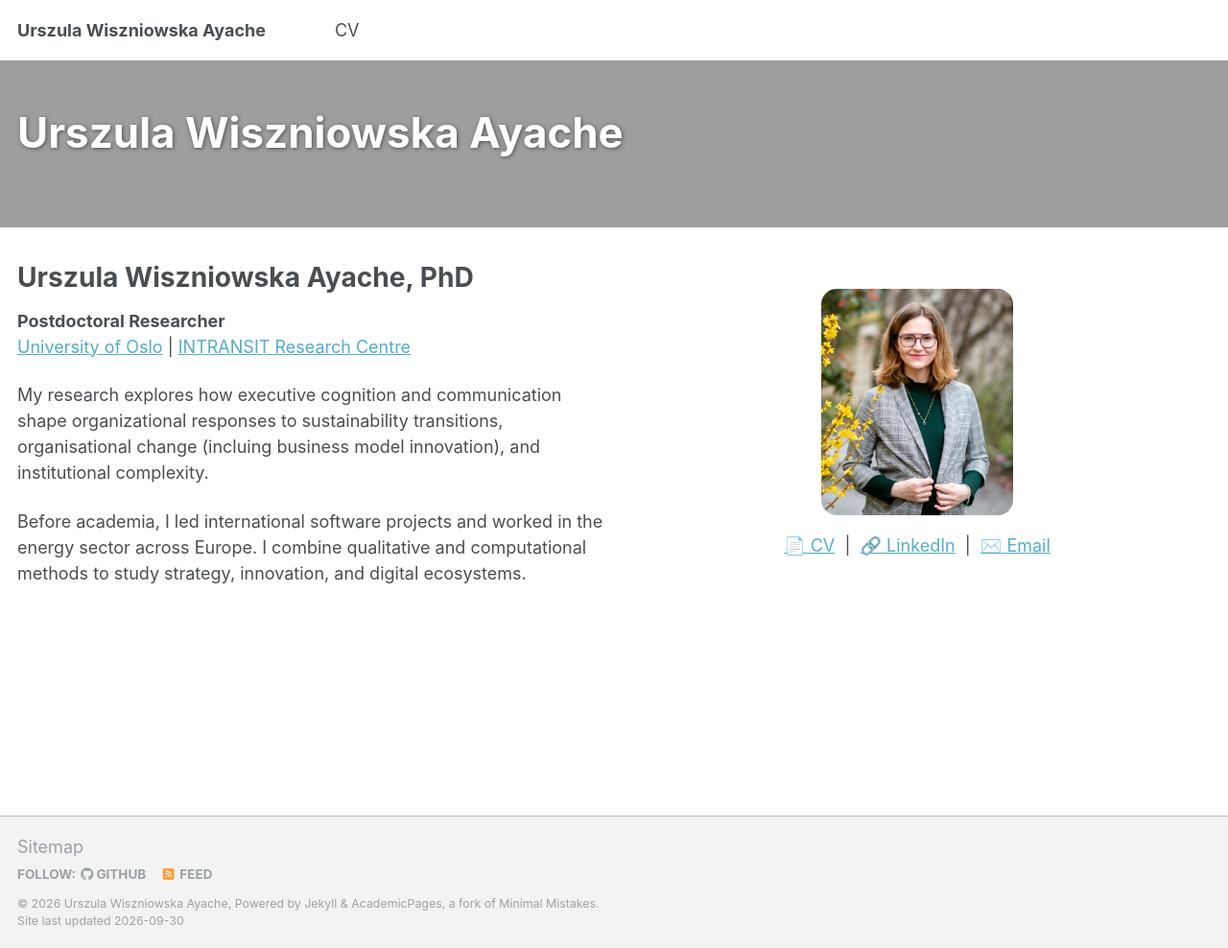
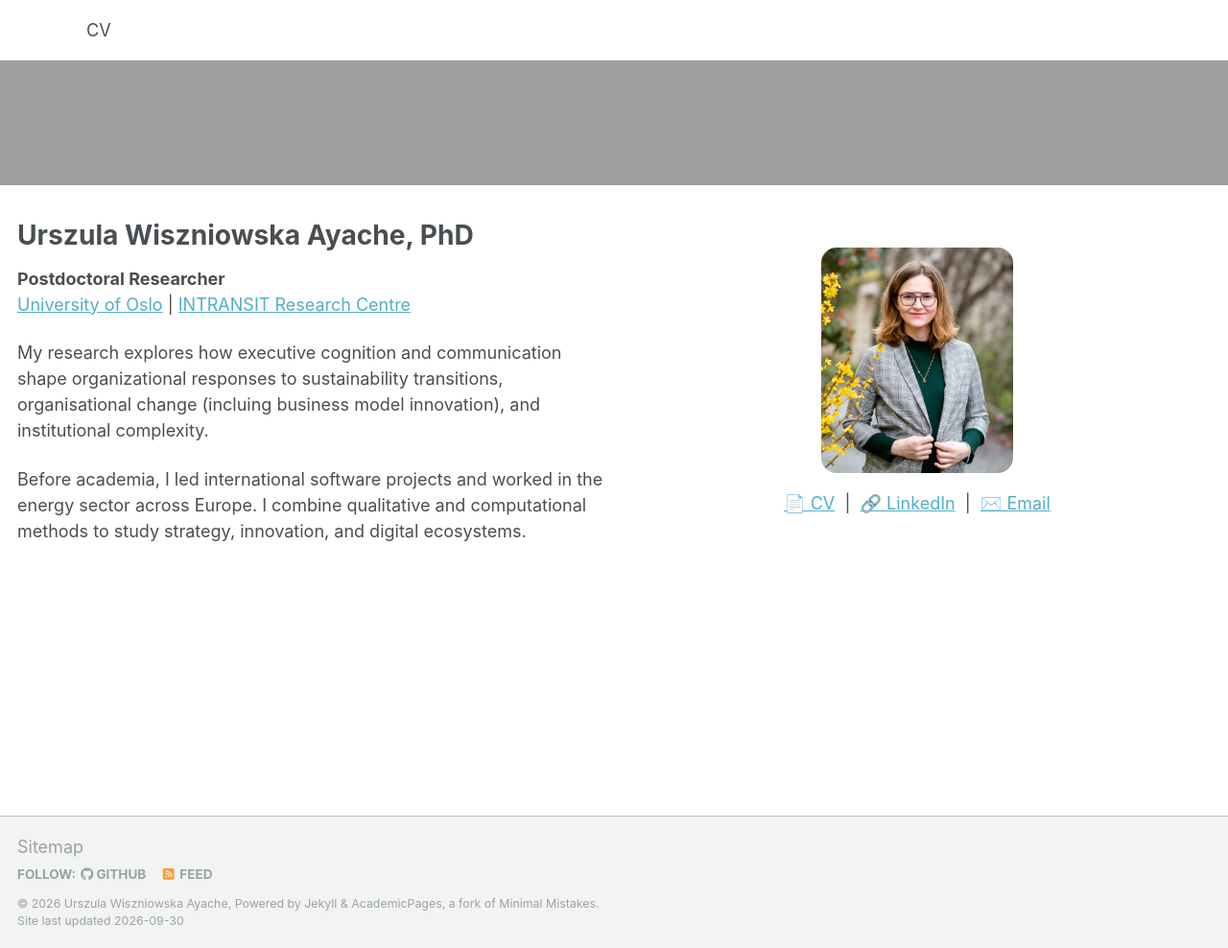
Before and after one commit to urszulawiszniowskaayache/urszulawiszniowskaayache.github.io, a Jekyll site: the page built from index.md, in a window 1280 px wide and 988 px high. Shown: the whole window at 96% size. Built offline with Jekyll 4.4.1, drawn with Linux system fonts in a browser that asks for light colours; a script that is not in the unit is left out.

Commit message:
Clear the title field in _config.yml
Removed the title from the configuration file.

```diff
--- a/_config.yml
+++ b/_config.yml
@@ -11,7 +11,7 @@ locale                   : "en-US"
 site_theme               : "default"
 minimal_mistakes_skin: "default"  # or another light skin like "air", "mint", etc.
 theme_toggle: false
-title                    : "Urszula Wiszniowska Ayache"
+title                    : ""
 title_separator          : "-"
 name                     : &name "Urszula Wiszniowska Ayache"
 description              : &description "Strategy scholar studying platform and ecosystem strategy, organisational futures, and strategic adaptation"
```
